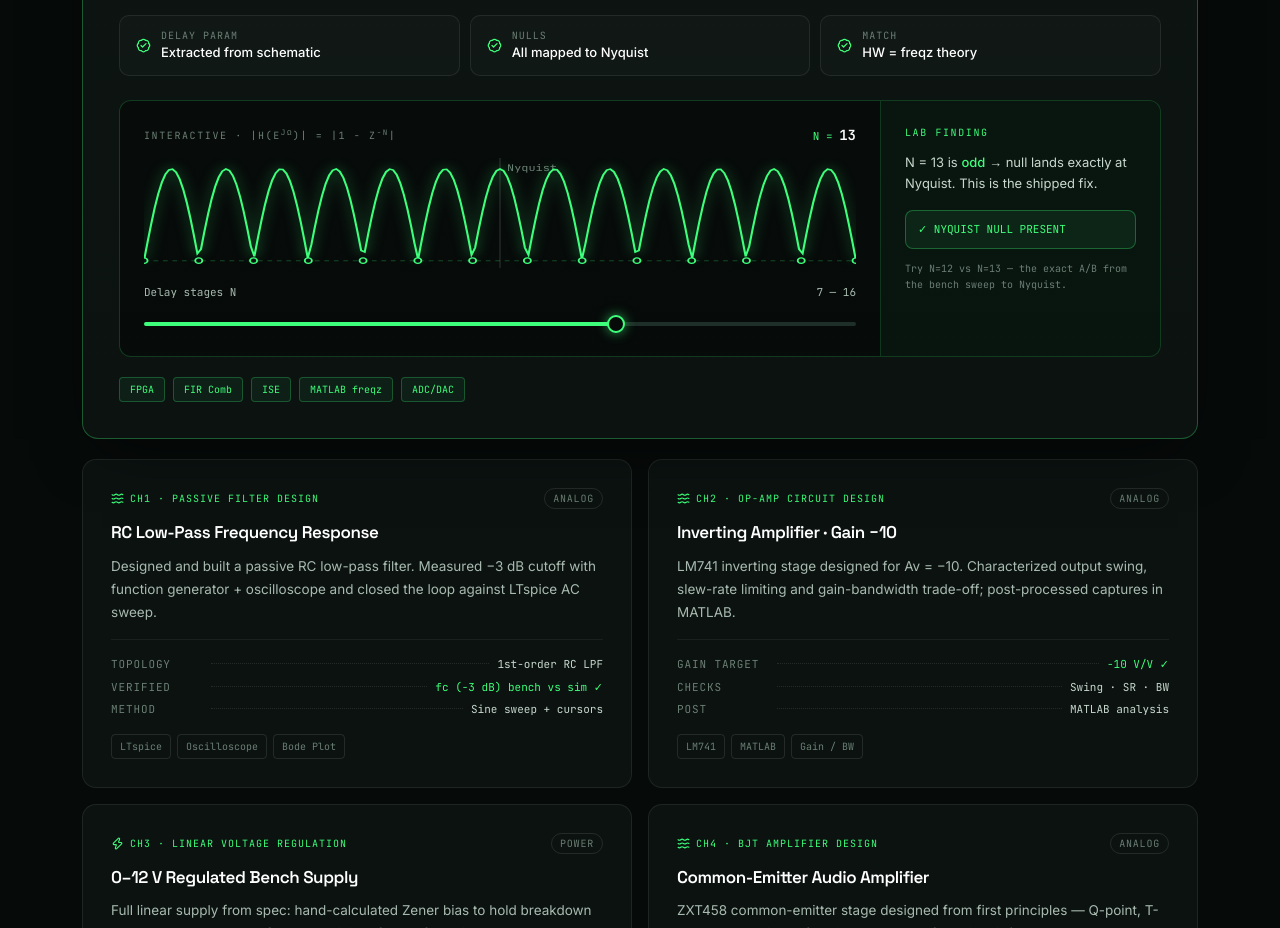
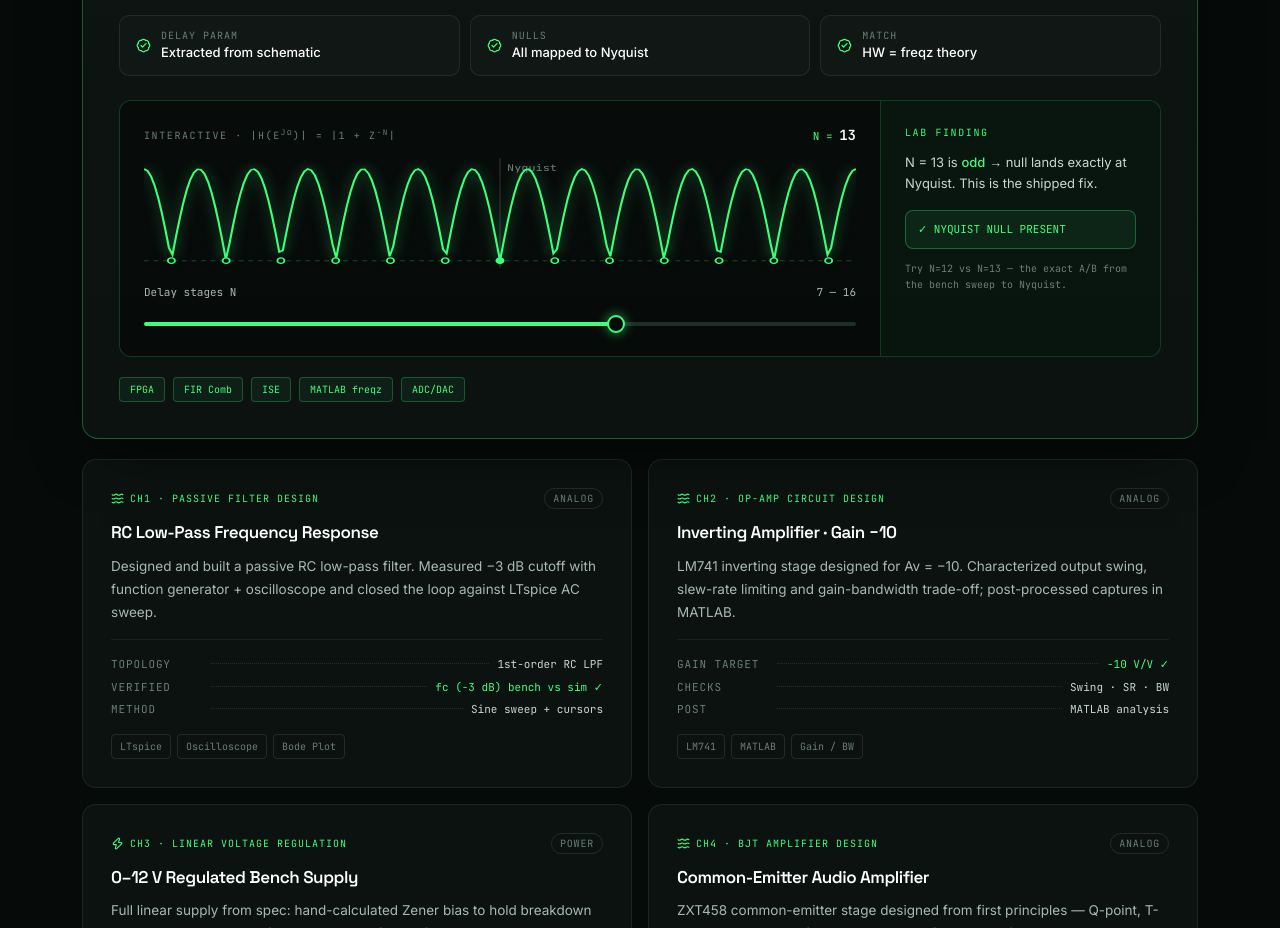
Before and after one commit to amajid17/Portfolio, a React (Vite) app: page / in a window 1280 px wide. Shown: the part 3340-4268 px from the top of the page. Built offline with nearby package versions, Linux system fonts and the light colour scheme.

Commit message:
Change filter function from sine to cosine

```diff
--- a/src/components/projects.tsx
+++ b/src/components/projects.tsx
@@ -22,7 +22,8 @@ function CombExplorer() {
     const pts: string[] = [];
     for (let i = 0; i <= 200; i++) {
       const f = i / 200;
-      const mag = Math.abs(Math.sin(Math.PI * N * f));
+      // H(z) = 1 + z^-N → |H(e^jω)| = 2|cos(πNf)| — normalised to 0..1
+      const mag = Math.abs(Math.cos(Math.PI * N * f));
       const x = (i / 200) * W;
       const y = H - 8 - mag * (H - 20);
       pts.push(`${i === 0 ? "M" : "L"}${x.toFixed(1)},${y.toFixed(1)}`);
@@ -37,7 +38,7 @@ function CombExplorer() {
       <div className="flex flex-col md:flex-row">
         <div className="flex-1 p-5 md:p-6">
           <div className="flex items-center justify-between mb-3">
-            <p className="font-mono2 text-[10px] tracking-[0.16em] uppercase text-[#6b7f75]">Interactive · |H(e<sup>jω</sup>)| = |1 − z<sup>−N</sup>|</p>
+            <p className="font-mono2 text-[10px] tracking-[0.16em] uppercase text-[#6b7f75]">Interactive · |H(e<sup>jω</sup>)| = |1 + z<sup>−N</sup>|</p>
             <p className="font-mono2 text-[11px] text-[#3eff7b]">N = <span className="text-white font-semibold text-[14px]">{N}</span></p>
           </div>
           <svg viewBox={`0 0 ${W} ${H}`} className="w-full h-[110px]" preserveAspectRatio="none" aria-hidden="true">
@@ -46,10 +47,17 @@ function CombExplorer() {
             <line x1={W / 2} y1="0" x2={W / 2} y2={H} stroke="rgba(255,255,255,0.15)" strokeWidth="1" />
             <text x={W / 2 + 6} y="14" fill="#6b7f75" fontSize="10" fontFamily="JetBrains Mono">Nyquist</text>
             <path d={path} fill="none" stroke="#3eff7b" strokeWidth="1.8" style={{ filter: "drop-shadow(0 0 6px rgba(62,255,123,.6))" }} />
-            {/* null dots */}
-            {Array.from({ length: N + 1 }, (_, k) => {
-              const x = (k / N) * W;
-              return <circle key={k} cx={x} cy={H - 8} r="3" fill={k === N / 2 && !nyquistNull ? "#ff5d5d" : "#0b1210"} stroke={k === N / 2 && !nyquistNull ? "#ff5d5d" : "#3eff7b"} strokeWidth="1.5" />;
+            {/* null dots — cos filter nulls at (2k+1)/(2N) */}
+            {Array.from({ length: N }, (_, k) => {
+              const fNull = (2 * k + 1) / (2 * N);
+              const x = fNull * W;
+              const isAtNyquist = Math.abs(fNull - 0.5) < 0.001;
+              return (
+                <circle key={k} cx={x} cy={H - 8} r="3"
+                  fill={isAtNyquist && nyquistNull ? "#3eff7b" : "#0b1210"}
+                  stroke={isAtNyquist && !nyquistNull ? "#ff5d5d" : "#3eff7b"}
+                  strokeWidth="1.5" />
+              );
             })}
           </svg>
           <div className="mt-4">
```
